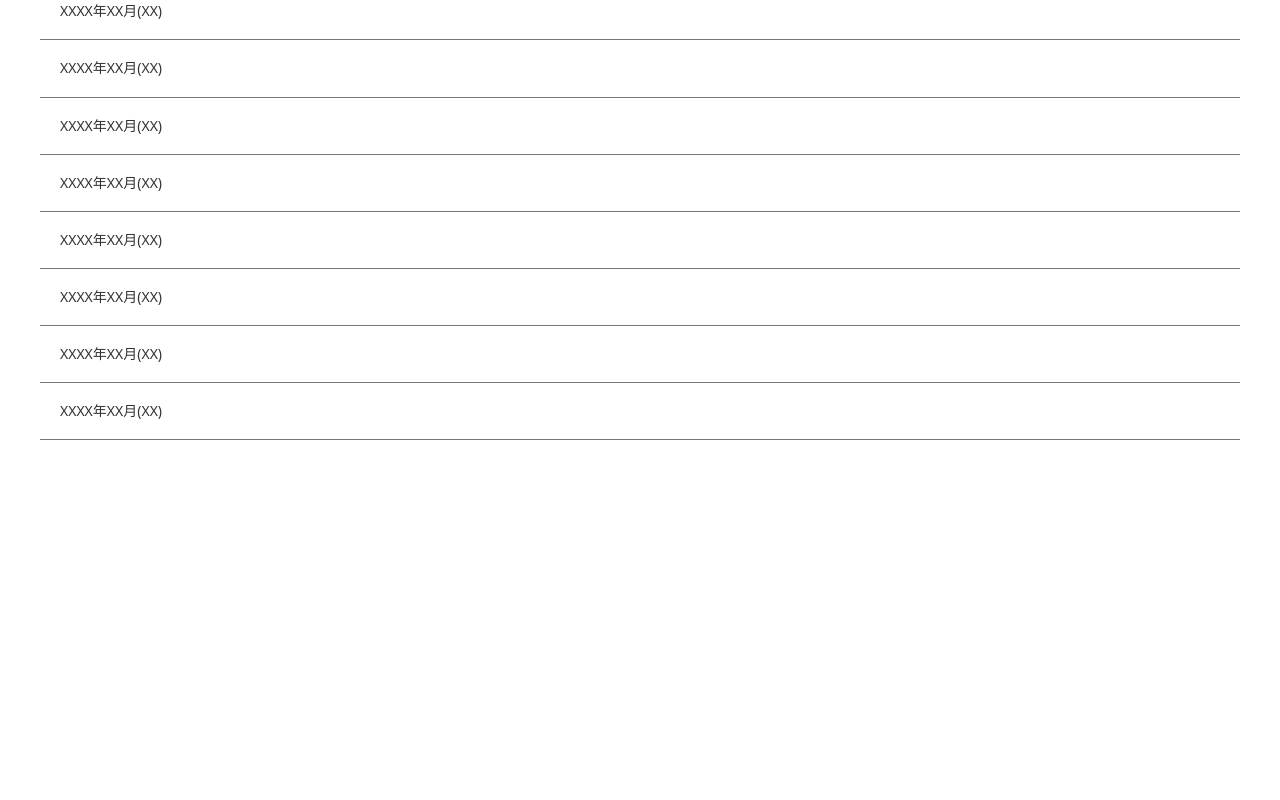
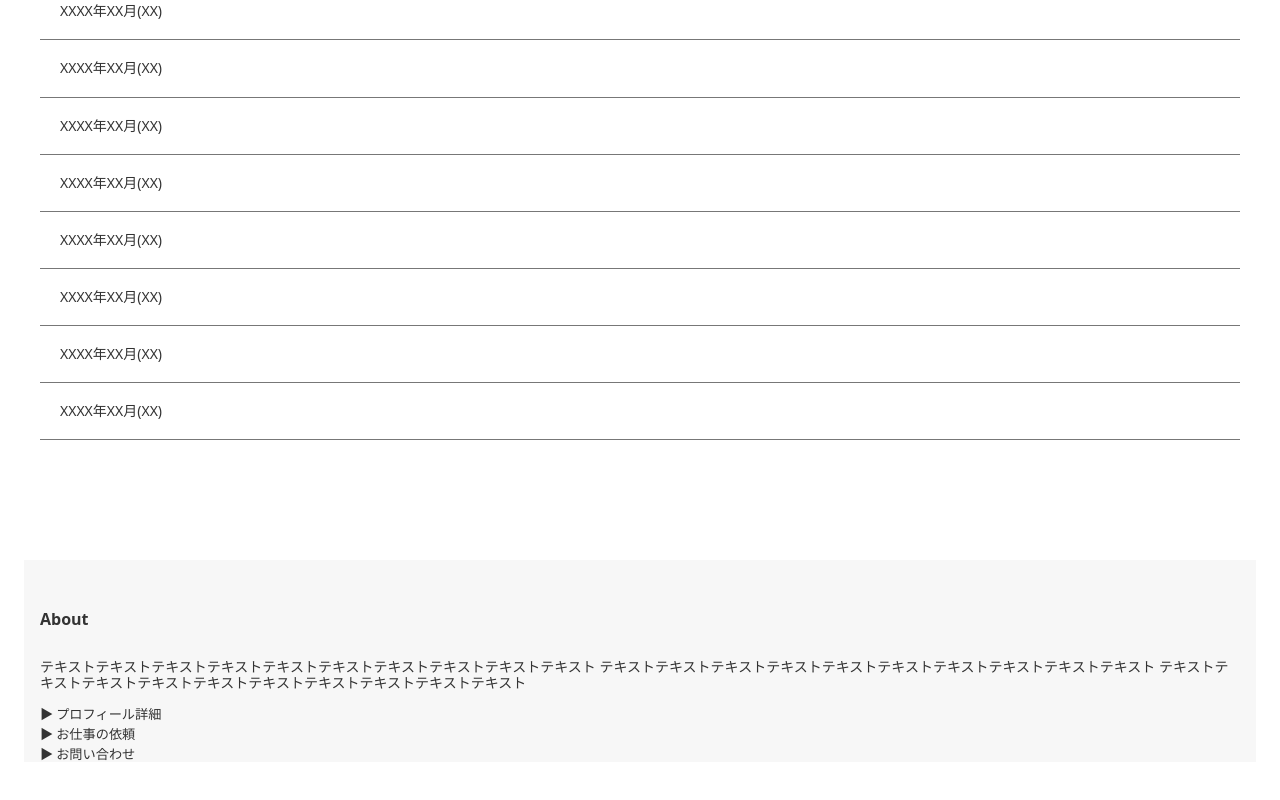
Before and after one commit to shokixxx/sampleTravelBlog, a plain HTML site: page index.html in a window 1280 px wide. Shown: the part 6202-7002 px from the top of the page. Before the commit the page ends 6702 px from the top, so only its background shows below. Drawn offline with nearby package versions, Linux system fonts and the light colour scheme.

Commit message:
footer>about要素を追加

```diff
--- a/index.html
+++ b/index.html
@@ -160,5 +160,20 @@
         <a href="#"><li>XXXX年XX月(XX)</li></a>
       </ul>
     </section>
+    <footer id="footer" class="wrapper">
+      <section class="about">
+        <h4 class="footer-title">About</h4>
+        <p>
+          テキストテキストテキストテキストテキストテキストテキストテキストテキストテキスト
+          テキストテキストテキストテキストテキストテキストテキストテキストテキストテキスト
+          テキストテキストテキストテキストテキストテキストテキストテキストテキストテキスト
+        </p>
+        <ul>
+          <a href="#"><li>プロフィール詳細</li></a>
+          <a href="#"><li>お仕事の依頼</li></a>
+          <a href="#"><li>お問い合わせ</li></a>
+        </ul>
+      </section>
+    </footer>
   </body>
 </html>
--- a/style.css
+++ b/style.css
@@ -84,7 +84,7 @@ article {
 }
 
 .archive {
-  margin-bottom: 60px;
+  margin-bottom: 120px;
 }
 
 .archive a {
@@ -154,6 +154,44 @@ article {
   margin: 0;
 }
 
+#footer {
+  background-color: #f7f7f7;
+}
+
+#footer a {
+  color: #333;
+  text-decoration: none;
+}
+
+#footer p {
+  font-size: 0.875rem;
+  margin: 0;
+}
+
+#footer ul {
+  padding: 0;
+}
+
+#footer li {
+  font-size: 0.825rem;
+  margin-bottom: 5px;
+}
+
+#footer ul li::before {
+  /* 右三角形の Unicode 文字 */
+  content: '\25B6';
+  margin-right: 3px;
+}
+
+#footer .about {
+  padding-top: 50px;
+  margin-bottom: 50px;
+}
+
+#footer .footer-title {
+  margin: 0 0 30px;
+}
+
 @media (min-width: 767px) {
   .pickup {
     display: flex;
```
